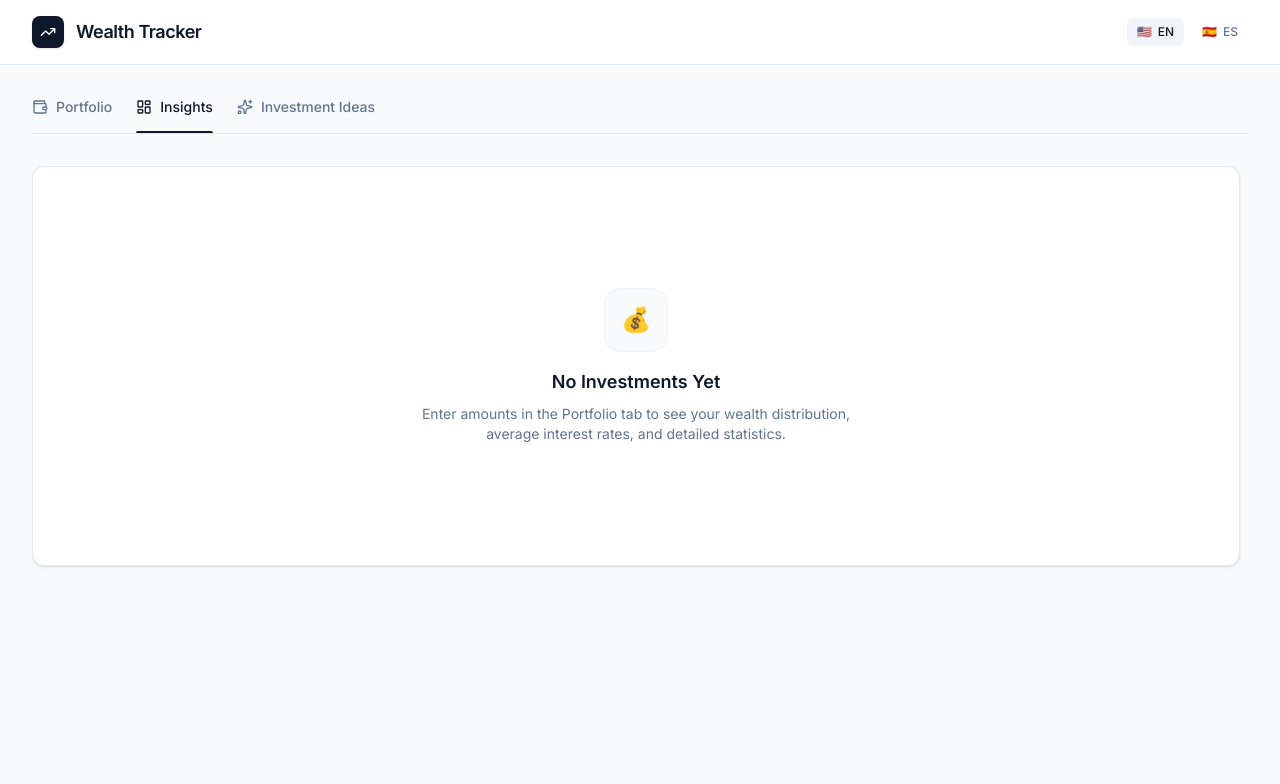
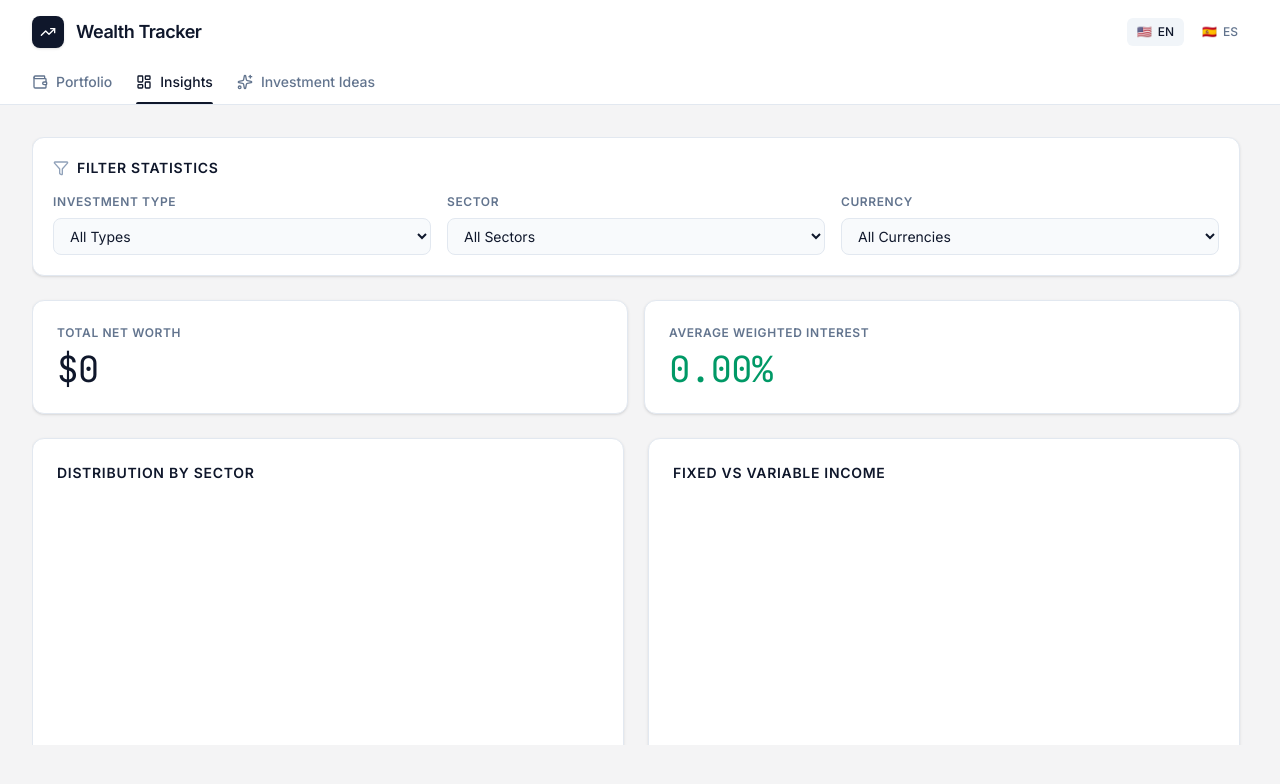
Before and after one commit to afromthemidle/Prueba-, a React (Vite) app: page / in a window 1280 px wide. Both pictures are taken after a click on the button "Insights". Shown: the top 784 px of the page. Built offline with nearby package versions, Linux system fonts and the light colour scheme.

Commit message:
feat: Enhance dashboard with navigation and filtering
Moves navigation tabs into the sticky header for better accessibility. Introduces filtering capabilities for dashboard statistics by sector, type, and currency. Updates investment list to display maturity dates more clearly.

```diff
--- a/src/App.tsx
+++ b/src/App.tsx
@@ -113,10 +113,10 @@ export default function App() {
   };
 
   return (
-    <div className="min-h-screen bg-slate-50 text-slate-900 font-sans selection:bg-indigo-100 selection:text-indigo-900">
+    <div className="min-h-screen bg-[#F4F4F5] text-slate-900 font-sans selection:bg-indigo-100 selection:text-indigo-900">
       <Toaster position="top-right" />
       {/* Header */}
-      <header className="bg-white border-b border-slate-200 sticky top-0 z-20">
+      <header className="bg-white border-b border-slate-200 sticky top-0 z-30">
         <div className="max-w-7xl mx-auto px-4 sm:px-6 lg:px-8">
           <div className="flex justify-between items-center h-16">
             <div className="flex items-center gap-3">
@@ -140,15 +140,12 @@ export default function App() {
               </button>
             </div>
           </div>
-        </div>
-      </header>
 
-      <main className="max-w-7xl mx-auto px-4 sm:px-6 lg:px-8 py-8">
-        {/* Navigation Tabs */}
-        <div className="flex space-x-6 border-b border-slate-200 mb-8">
+          {/* Navigation Tabs (Moved into sticky header) */}
+          <div className="flex space-x-6 pt-2">
             <button
               onClick={() => setActiveTab('portfolio')}
-            className={`pb-4 text-sm font-medium transition-colors relative ${
+              className={`pb-3 text-sm font-medium transition-colors relative ${
                 activeTab === 'portfolio'
                   ? 'text-slate-900'
                   : 'text-slate-500 hover:text-slate-700'
@@ -164,7 +161,7 @@ export default function App() {
             </button>
             <button
               onClick={() => setActiveTab('insights')}
-            className={`pb-4 text-sm font-medium transition-colors relative ${
+              className={`pb-3 text-sm font-medium transition-colors relative ${
                 activeTab === 'insights'
                   ? 'text-slate-900'
                   : 'text-slate-500 hover:text-slate-700'
@@ -180,7 +177,7 @@ export default function App() {
             </button>
             <button
               onClick={() => setActiveTab('suggestions')}
-            className={`pb-4 text-sm font-medium transition-colors relative ${
+              className={`pb-3 text-sm font-medium transition-colors relative ${
                 activeTab === 'suggestions'
                   ? 'text-slate-900'
                   : 'text-slate-500 hover:text-slate-700'
@@ -195,7 +192,10 @@ export default function App() {
               )}
             </button>
           </div>
+        </div>
+      </header>
 
+      <main className="max-w-7xl mx-auto px-4 sm:px-6 lg:px-8 py-8">
         {/* Content Area */}
         <div className="h-[calc(100vh-12rem)] min-h-[600px]">
           {activeTab === 'portfolio' && (
--- a/src/components/DashboardStats.tsx
+++ b/src/components/DashboardStats.tsx
@@ -1,11 +1,12 @@
-import React, { useMemo } from 'react';
-import { Investment } from '../data/investments';
+import React, { useMemo, useState } from 'react';
+import { Investment, InvestmentSector, InvestmentType } from '../data/investments';
 import { formatCurrency, formatPercent } from '../lib/utils';
 import {
   PieChart, Pie, Cell, ResponsiveContainer, Tooltip, Legend,
   BarChart, Bar, XAxis, YAxis, CartesianGrid
 } from 'recharts';
 import { useLanguage } from '../i18n/LanguageContext';
+import { Filter } from 'lucide-react';
 
 interface DashboardStatsProps {
   investments: Investment[];
@@ -18,6 +19,10 @@ const COLORS = ['#6366f1', '#10b981', '#f59e0b', '#ef4444', '#8b5cf6', '#06b6d4'
 
 export function DashboardStats({ investments, amounts }: DashboardStatsProps) {
   const { t } = useLanguage();
+  const [filterSector, setFilterSector] = useState<InvestmentSector | 'All'>('All');
+  const [filterType, setFilterType] = useState<InvestmentType | 'All'>('All');
+  const [filterCurrency, setFilterCurrency] = useState<'USD' | 'EUR' | 'All'>('All');
+
   const stats = useMemo(() => {
     let totalUSD = 0;
     const byCountry: Record<string, number> = {};
@@ -31,7 +36,14 @@ export function DashboardStats({ investments, amounts }: DashboardStatsProps) {
     // For top paying investments
     const activeInvestments = [];
 
-    investments.forEach(inv => {
+    const filteredInvestments = investments.filter(inv => {
+      const matchesSector = filterSector === 'All' || inv.sector === filterSector;
+      const matchesType = filterType === 'All' || inv.type === filterType;
+      const matchesCurrency = filterCurrency === 'All' || inv.currency === filterCurrency;
+      return matchesSector && matchesType && matchesCurrency;
+    });
+
+    filteredInvestments.forEach(inv => {
       const amount = amounts[inv.id] || 0;
       if (amount <= 0) return;
 
@@ -85,9 +97,11 @@ export function DashboardStats({ investments, amounts }: DashboardStatsProps) {
       topByAmount,
       upcomingMaturities
     };
-  }, [investments, amounts]);
+  }, [investments, amounts, filterSector, filterType, filterCurrency]);
 
-  if (stats.totalUSD === 0) {
+  const sectors: InvestmentSector[] = ['Financial', 'Cooperatives', 'Energy', 'Cryptocurrencies', 'Real Estate', 'Others'];
+
+  if (stats.totalUSD === 0 && investments.length === 0) {
     return (
       <div className="flex flex-col items-center justify-center h-[400px] bg-white rounded-xl shadow-sm border border-slate-200 p-8 text-center">
         <div className="w-16 h-16 bg-slate-50 border border-slate-100 rounded-2xl flex items-center justify-center mb-4">
@@ -115,6 +129,51 @@ export function DashboardStats({ investments, amounts }: DashboardStatsProps) {
 
   return (
     <div className="space-y-6 pb-20">
+      {/* Filters */}
+      <div className="bg-white p-5 rounded-xl shadow-sm border border-slate-200 mb-6">
+        <div className="flex items-center gap-2 mb-4">
+          <Filter className="w-4 h-4 text-slate-400" />
+          <h3 className="text-sm font-semibold text-slate-900 uppercase tracking-wider">{t("Filter Statistics")}</h3>
+        </div>
+        <div className="grid grid-cols-1 sm:grid-cols-3 gap-4">
+          <div>
+            <label className="block text-xs font-semibold text-slate-500 uppercase tracking-wider mb-2">{t("Investment Type")}</label>
+            <select
+              className="w-full px-3 py-2 rounded-lg border border-slate-200 bg-slate-50 hover:bg-white focus:outline-none focus:border-slate-400 transition-colors text-sm"
+              value={filterType}
+              onChange={(e) => setFilterType(e.target.value as InvestmentType | 'All')}
+            >
+              <option value="All">{t("All Types")}</option>
+              <option value="Fixed">{t("Fixed Income")}</option>
+              <option value="Variable">{t("Variable Income")}</option>
+            </select>
+          </div>
+          <div>
+            <label className="block text-xs font-semibold text-slate-500 uppercase tracking-wider mb-2">{t("Sector")}</label>
+            <select
+              className="w-full px-3 py-2 rounded-lg border border-slate-200 bg-slate-50 hover:bg-white focus:outline-none focus:border-slate-400 transition-colors text-sm"
+              value={filterSector}
+              onChange={(e) => setFilterSector(e.target.value as InvestmentSector | 'All')}
+            >
+              <option value="All">{t("All Sectors")}</option>
+              {sectors.map(s => <option key={s} value={s}>{t(s)}</option>)}
+            </select>
+          </div>
+          <div>
+            <label className="block text-xs font-semibold text-slate-500 uppercase tracking-wider mb-2">{t("Currency")}</label>
+            <select
+              className="w-full px-3 py-2 rounded-lg border border-slate-200 bg-slate-50 hover:bg-white focus:outline-none focus:border-slate-400 transition-colors text-sm"
+              value={filterCurrency}
+              onChange={(e) => setFilterCurrency(e.target.value as 'USD' | 'EUR' | 'All')}
+            >
+              <option value="All">{t("All Currencies")}</option>
+              <option value="USD">USD</option>
+              <option value="EUR">EUR</option>
+            </select>
+          </div>
+        </div>
+      </div>
+
       {/* Top Stats */}
       <div className="grid grid-cols-1 md:grid-cols-2 gap-4">
         <div className="bg-white p-6 rounded-xl shadow-sm border border-slate-200">
--- a/src/i18n/LanguageContext.tsx
+++ b/src/i18n/LanguageContext.tsx
@@ -84,7 +84,12 @@ export const translations: Translations = {
   "matures in": { en: "matures in", es: "vence en" },
   "days": { en: "days", es: "días" },
   "No Investments Yet": { en: "No Investments Yet", es: "Aún no hay inversiones" },
-  "Enter amounts in the Portfolio tab to see your wealth distribution, average interest rates, and detailed statistics.": { en: "Enter amounts in the Portfolio tab to see your wealth distribution, average interest rates, and detailed statistics.", es: "Ingresa montos en la pestaña Portafolio para ver la distribución de tu riqueza, tasas de interés promedio y estadísticas detalladas." }
+  "Enter amounts in the Portfolio tab to see your wealth distribution, average interest rates, and detailed statistics.": { en: "Enter amounts in the Portfolio tab to see your wealth distribution, average interest rates, and detailed statistics.", es: "Ingresa montos en la pestaña Portafolio para ver la distribución de tu riqueza, tasas de interés promedio y estadísticas detalladas." },
+  "Maturity": { en: "Maturity", es: "Vencimiento" },
+  "Annual Rate": { en: "Annual Rate", es: "Tasa Anual" },
+  "Filter Statistics": { en: "Filter Statistics", es: "Filtrar Estadísticas" },
+  "All Currencies": { en: "All Currencies", es: "Todas las Divisas" },
+  "USD Value": { en: "USD Value", es: "Valor USD" }
 };
 
 interface LanguageContextType {
```
Also changed, not shown: src/components/InvestmentList.tsx (+18 -18 lines). Lines whose indentation alone changed are shown as unchanged.
